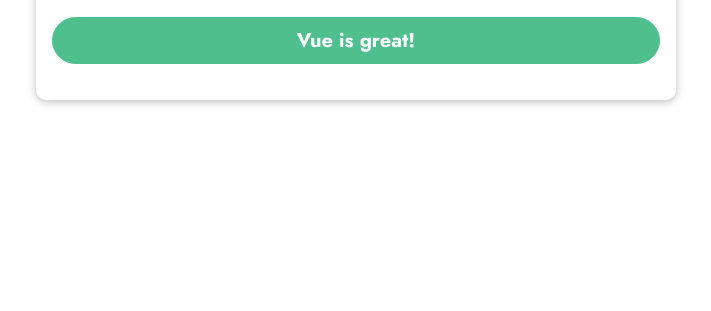
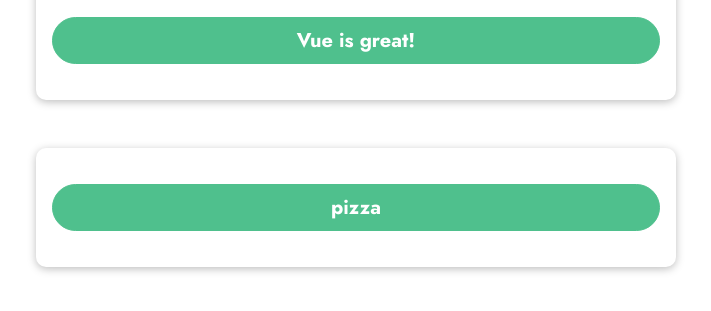
Before and after one commit to babyazalea/vue-behind-scenes, a plain HTML site: page index.html in a window 1280 px wide. Shown: the part 329-640 px from the top of the page, without its empty margins (284-995 px from the left). Drawn offline with nearby package versions, Linux system fonts and the light colour scheme.

Commit message:
Vue can using multiple apps

```diff
--- a/app.js
+++ b/app.js
@@ -16,6 +16,16 @@
 });
 
 app.mount("#app");
+
+const app2 = Vue.createApp({
+  data() {
+    return {
+      favoriteMeal: "pizza",
+    };
+  },
+});
+
+app2.mount("#app2");
 
 //  ...
 
--- a/index.html
+++ b/index.html
@@ -18,9 +18,13 @@
     </header>
     <section id="app">
       <h2>How Vue Works</h2>
-      <input type="text" @input="saveInput">
+      <input type="text" @input="saveInput" />
       <button @click="setText">Set Text</button>
       <p>{{ message }}</p>
     </section>
+    <section id="app2">
+      <!--DOSE NOT WORK: <p>{{ message }}</p> -->
+      <p>{{favoriteMeal}}</p>
+    </section>
   </body>
 </html>
--- a/styles.css
+++ b/styles.css
@@ -3,7 +3,7 @@
 }
 
 html {
-  font-family: 'Jost', sans-serif;
+  font-family: "Jost", sans-serif;
 }
 
 body {
@@ -22,7 +22,8 @@
   max-width: 40rem;
 }
 
-#app {
+#app,
+#app2 {
   box-shadow: 0 2px 8px rgba(0, 0, 0, 0.26);
   margin: 3rem auto;
   border-radius: 10px;
@@ -32,14 +33,16 @@
   max-width: 40rem;
 }
 
-#app h2 {
+#app h2,
+#app2 h2 {
   font-size: 2rem;
   border-bottom: 4px solid #ccc;
   color: #4fc08d;
   margin: 0 0 1rem 0;
 }
 
-#app p {
+#app p,
+#app2 p {
   font-size: 1.25rem;
   font-weight: bold;
   border: 1px solid #4fc08d;
```
